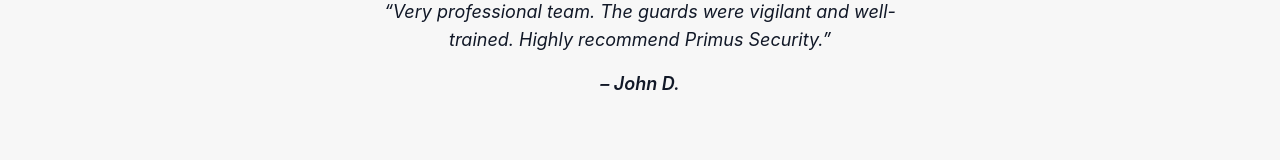
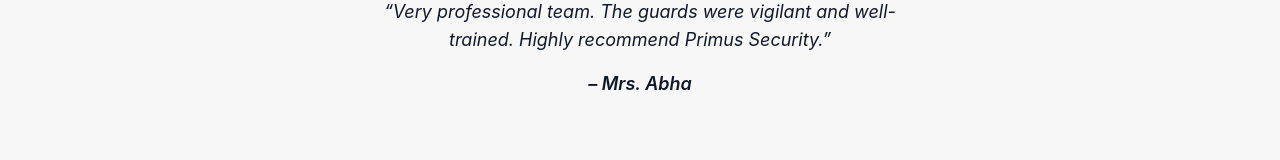
Before and after one commit to Dipanshu205/Primus, a React (Create React App) app: page / in a window 1280 px wide. Shown: the part 1062-1222 px from the top of the page. Built offline with nearby package versions, Linux system fonts and the light colour scheme; the HTML template or start-up script is replaced by a standard one.

Commit message:
testimonials changed

```diff
--- a/src/pages/Home.jsx
+++ b/src/pages/Home.jsx
@@ -54,7 +54,7 @@
 
       <section className="py-16 px-4 text-center">
         <h3 className="text-3xl font-bold mb-6">Testimonials</h3>
-        <blockquote className="italic max-w-xl mx-auto text-lg">“Very professional team. The guards were vigilant and well-trained. Highly recommend Primus Security.”<br /><span className="block font-semibold mt-4">– John D.</span></blockquote>
+        <blockquote className="italic max-w-xl mx-auto text-lg">“Very professional team. The guards were vigilant and well-trained. Highly recommend Primus Security.”<br /><span className="block font-semibold mt-4">– Mrs. Abha </span></blockquote>
       </section>
 
       <section id="contact" className="bg-primary text-white py-16 px-4 text-center">
```
